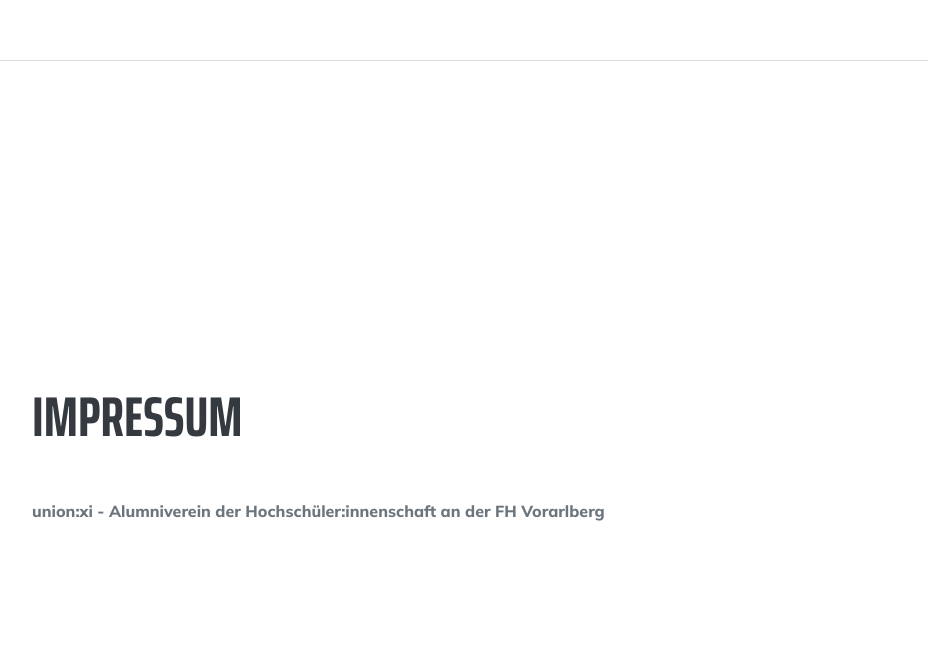
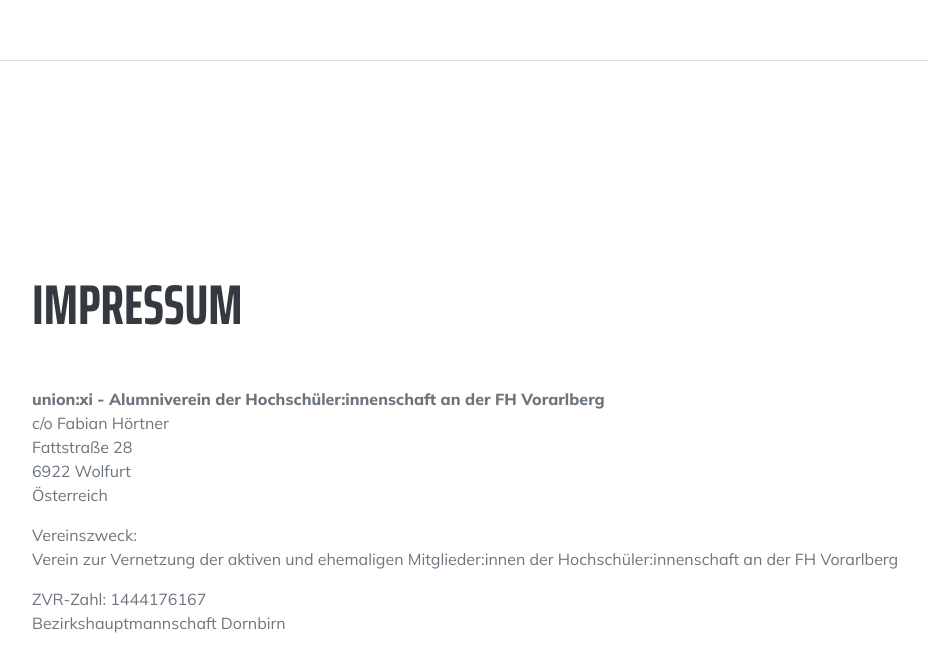
Before and after one commit to union-xi/union-xi.github.io, a plain HTML site: page index.html in a window 1280 px wide. Shown: the part 2342-3011 px from the top of the page, without its empty margins (288-1216 px from the left). Drawn offline with nearby package versions, Linux system fonts and the light colour scheme.

Commit message:
Update imprint

```diff
--- a/index.html
+++ b/index.html
@@ -4,7 +4,7 @@
 <head>
     <meta charset="utf-8" />
     <meta name="viewport" content="width=device-width, initial-scale=1, shrink-to-fit=no" />
-    <meta name="description" content="" />
+    <meta name="description" content="Verein für ehemalige und aktive Mitglieder der Hochschulvertretung (ÖH) der Fachhochschule Vorarlberg" />
     <meta name="author" content="union:xi" />
     <title>union:xi - Alumniverein der Hochschüler:innenschaft an der FH Vorarlberg</title>
     <link rel="icon" type="image/x-icon" href="assets/img/favicon.ico" />
@@ -55,7 +55,7 @@
                     Gemeinsam, miteinander, füreinander: Vernetzung ehemaliger und aktiver Mitglieder der
                     Hochschulvertretung der Fachhochschule Vorarlberg, Organisation gemeinsamer Unternehmungen zur
                     Stärkung des Netzwerks und Unterstützung der aktiven Mitglieder bei fachlichen Fragestellungen und
-                    Tätigkeiten als Studierendenvertreter:innen. Geminnützig, parteilos.
+                    Tätigkeiten als Studierendenvertreter:innen. Gemeinnützig, parteilos.
                 </p>
                 <div class="social-icons">
                     <a class="social-icon" href="https://github.com/union-xi" target="_blank"
@@ -109,7 +109,24 @@
         <section class="resume-section" id="imprint">
             <div class="resume-section-content">
                 <h2 class="mb-5">Impressum</h2>
-                <p><strong>union:xi - Alumniverein der Hochschüler:innenschaft an der FH Vorarlberg</strong></p>
+                <p>
+                    <strong>union:xi - Alumniverein der Hochschüler:innenschaft an der FH Vorarlberg</strong><br>
+                    c/o Fabian Hörtner<br>
+                    Fattstraße 28<br>
+                    6922 Wolfurt<br>
+                    Österreich
+                </p>
+
+                <p>
+                    Vereinszweck:<br>
+                    Verein zur Vernetzung der aktiven und ehemaligen Mitglieder:innen der Hochschüler:innenschaft an der FH Vorarlberg
+                </p>
+
+                <p>
+
+                    ZVR-Zahl: 1444176167<br>
+                    Bezirkshauptmannschaft Dornbirn
+                </p>
             </div>
         </section>
     </div>
```
